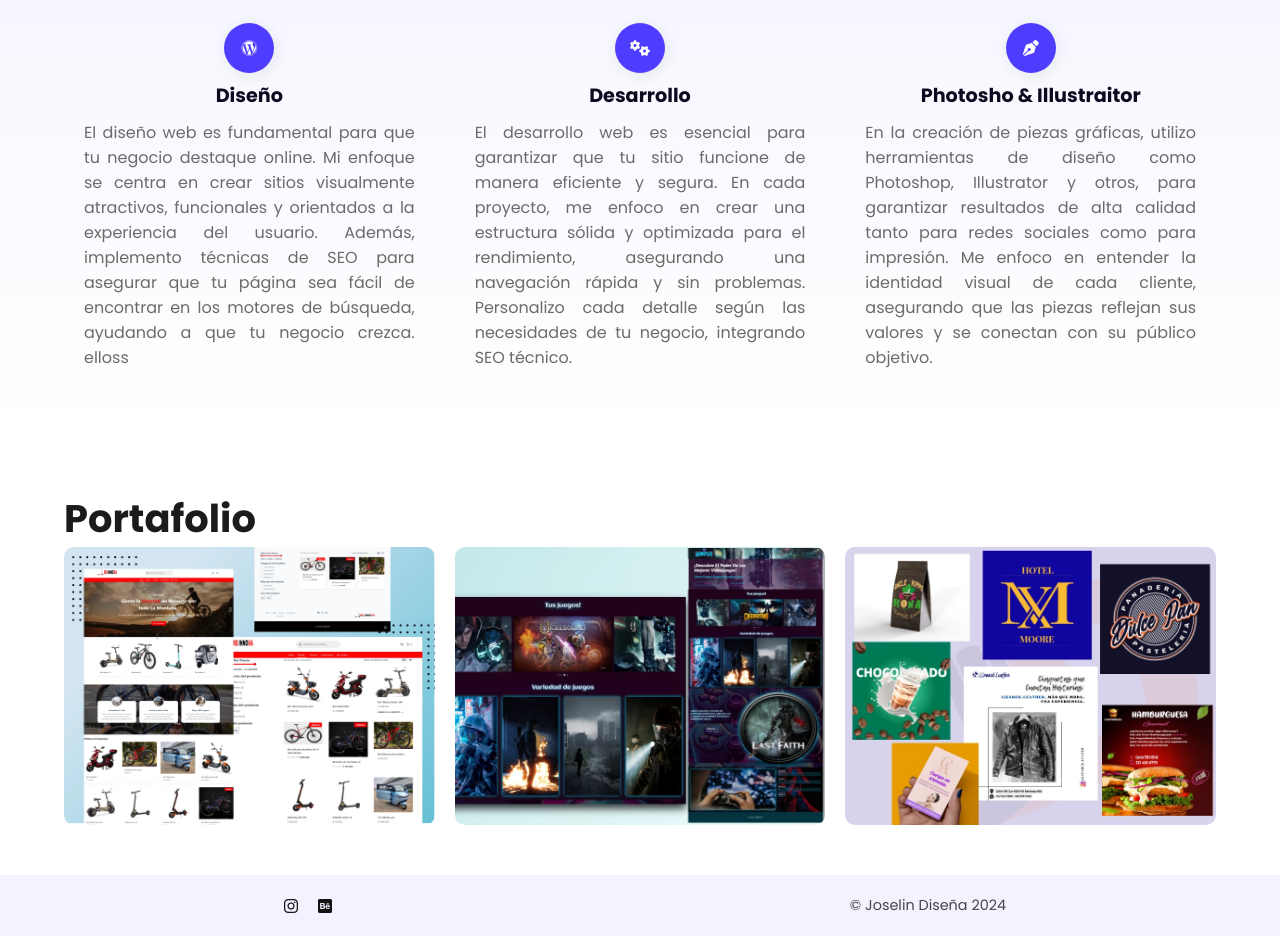
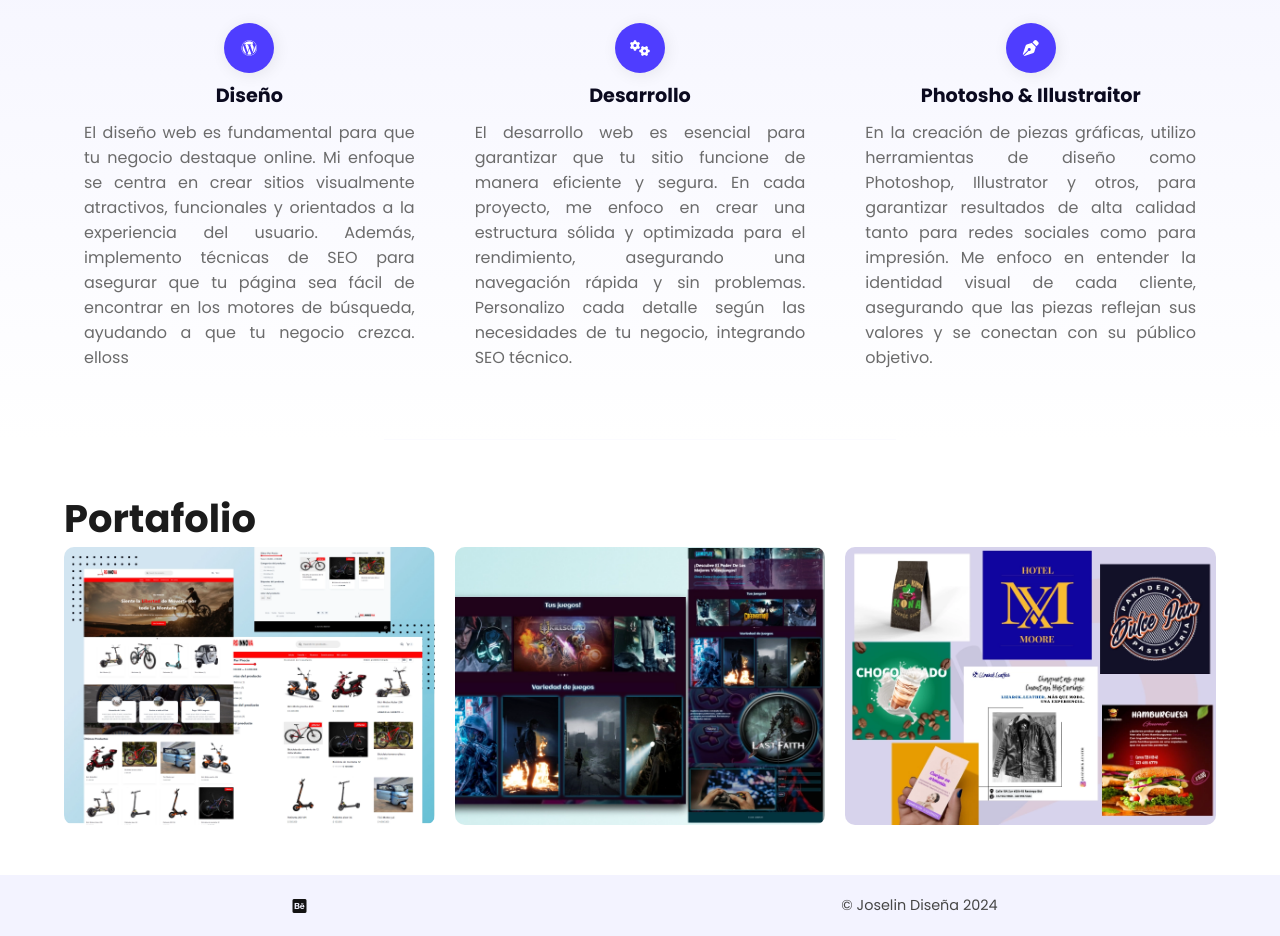
Before and after one commit to fredy21-arch/JD-portfolio, a plain HTML site: page index.html in a window 1280 px wide. Shown: the part 1848-2784 px from the top of the page. Drawn offline with Linux system fonts and the light colour scheme.

Commit message:
Update index.html

```diff
--- a/index.html
+++ b/index.html
@@ -237,7 +237,7 @@
         <!--**social**********-->
         <div class="footer-social">
 
-            <a href="https://www.instagram.com/auto.didactadigital/" target="_blank"><i class="fa-brands fa-instagram"></i></a>
+
             <a href="https://www.behance.net/redyvelasqu" target="_blank"><i class="fa-brands fa-square-behance"></i></a>
 
 
```
